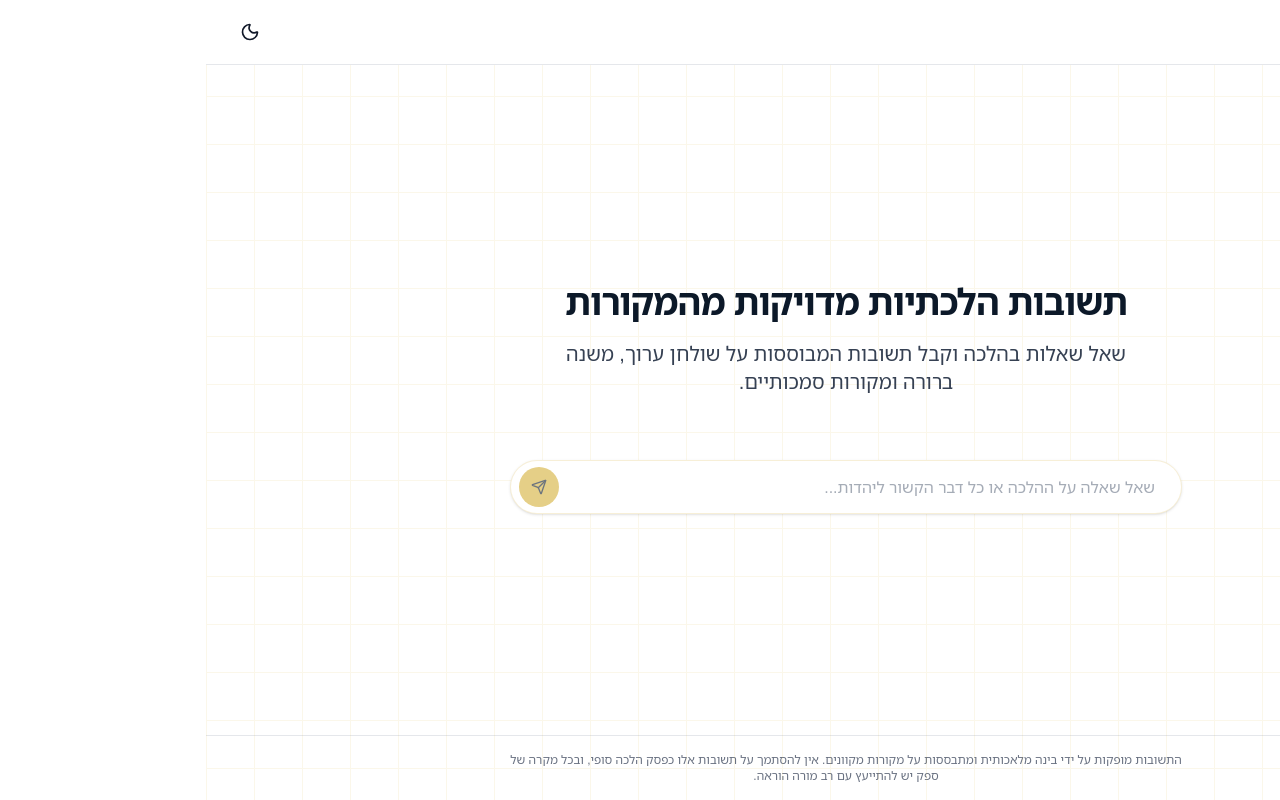
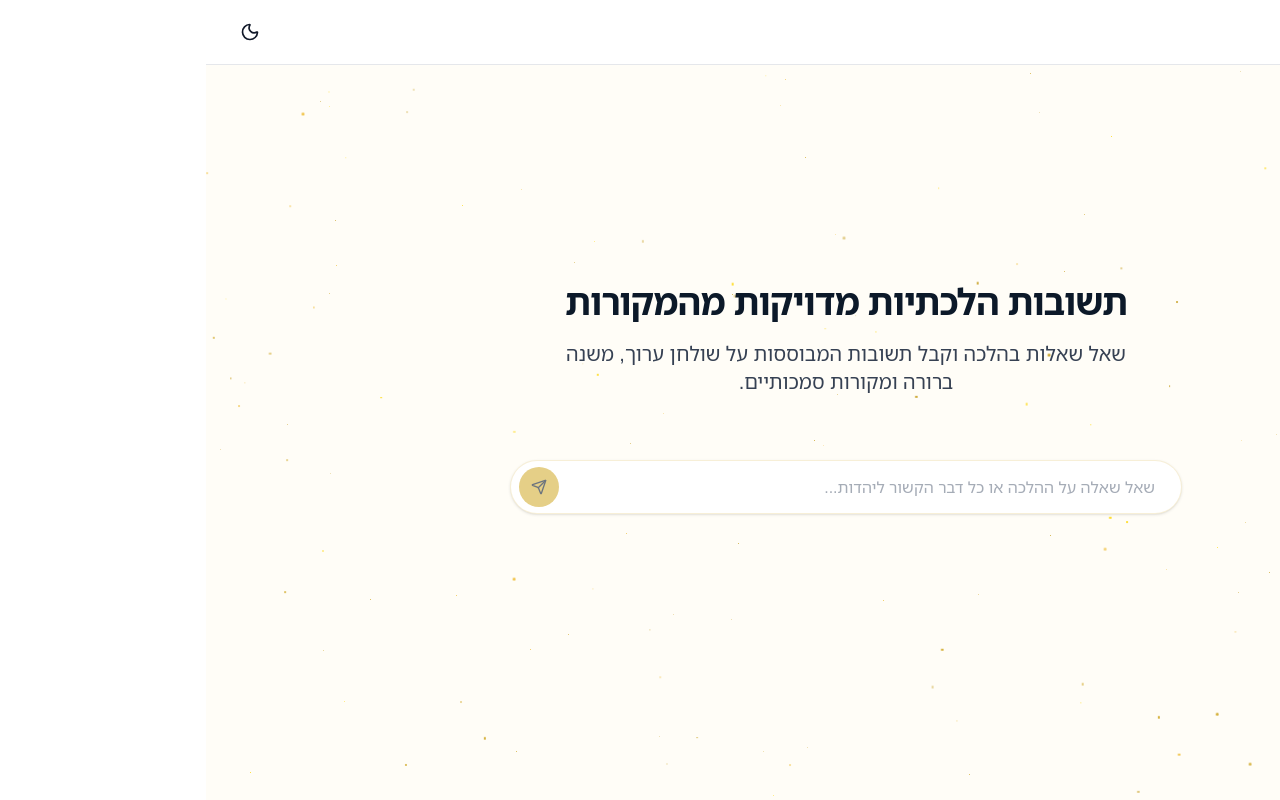
Before and after one commit to theben4x/halacha-ai, a Next.js app: page / in a window 1280 px wide. Built offline with nearby package versions, Linux system fonts and the light colour scheme.

Commit message:
prepping for golden stars background

```diff
--- a/app/components/BackgroundPattern.tsx
+++ b/app/components/BackgroundPattern.tsx
@@ -1,14 +1,172 @@
 "use client";
 
-/* Gold parallax stars – 3 layers, dark background. Only visible in dark mode. */
+import { useCallback, useEffect, useRef, useState } from "react";
 
+/* Gold star colors only */
+const GOLD_PALETTE = ["#d4af37", "#f0c040", "#c9a227", "#ffd700"];
+
+function pick<T>(arr: T[], i: number): T {
+  return arr[i % arr.length];
+}
+
+type StarData = { left: number; top: number; size: number; color: string; opacity: number; delay: number };
+
+function generateStars(
+  count: number,
+  sizeMin: number,
+  sizeMax: number,
+  opacity: number
+): StarData[] {
+  const stars: StarData[] = [];
+  for (let i = 0; i < count; i++) {
+    stars.push({
+      left: Math.random() * 100,
+      top: Math.random() * 100,
+      size: sizeMin + Math.random() * (sizeMax - sizeMin),
+      color: pick(GOLD_PALETTE, Math.floor(Math.random() * GOLD_PALETTE.length)),
+      opacity,
+      delay: Math.random() * 4,
+    });
+  }
+  return stars;
+}
+
+const LIGHT_BG = "#fffdf7";
+
+/* Light mode: white background + gold stars (3 layers, twinkle, mouse parallax) */
+function LightModeStars() {
+  const [starsLayer1, setStarsLayer1] = useState<StarData[]>([]);
+  const [starsLayer2, setStarsLayer2] = useState<StarData[]>([]);
+  const [starsLayer3, setStarsLayer3] = useState<StarData[]>([]);
+  const [mouse, setMouse] = useState({ x: 0, y: 0 });
+  const rafRef = useRef<number | null>(null);
+  const lastRef = useRef({ x: 0, y: 0 });
+
+  useEffect(() => {
+    setStarsLayer1(generateStars(80, 1, 1, 0.3));
+    setStarsLayer2(generateStars(50, 1, 2, 0.5));
+    setStarsLayer3(generateStars(35, 2, 3, 0.8));
+  }, []);
+
+  const onMouseMove = useCallback((e: MouseEvent) => {
+    lastRef.current = { x: e.clientX, y: e.clientY };
+    if (rafRef.current !== null) return;
+    rafRef.current = requestAnimationFrame(() => {
+      rafRef.current = null;
+      const { innerWidth, innerHeight } = window;
+      const x = (lastRef.current.x / innerWidth) * 2 - 1;
+      const y = (lastRef.current.y / innerHeight) * 2 - 1;
+      setMouse({ x, y });
+    });
+  }, []);
+
+  useEffect(() => {
+    window.addEventListener("mousemove", onMouseMove, { passive: true });
+    return () => {
+      window.removeEventListener("mousemove", onMouseMove);
+      if (rafRef.current !== null) cancelAnimationFrame(rafRef.current);
+    };
+  }, [onMouseMove]);
+
+  const speed1 = 12;
+  const speed2 = 28;
+  const speed3 = 48;
+  const tx1 = mouse.x * speed1;
+  const ty1 = mouse.y * speed1;
+  const tx2 = mouse.x * speed2;
+  const ty2 = mouse.y * speed2;
+  const tx3 = mouse.x * speed3;
+  const ty3 = mouse.y * speed3;
+
+  return (
+    <div
+      className="pointer-events-none fixed inset-0 z-[1] overflow-hidden dark:hidden"
+      aria-hidden
+      style={{ backgroundColor: LIGHT_BG }}
+    >
+      <div
+        className="star-layer absolute inset-0"
+        style={{
+          willChange: "transform",
+          transform: `translate(${tx1}px, ${ty1}px)`,
+        }}
+      >
+        {starsLayer1.map((s, i) => (
+          <span
+            key={i}
+            className="star-twinkle-light absolute rounded-full"
+            style={{
+              left: `${s.left}%`,
+              top: `${s.top}%`,
+              width: s.size,
+              height: s.size,
+              backgroundColor: s.color,
+              opacity: s.opacity,
+              transform: "translate(-50%, -50%)",
+              animationDelay: `${s.delay}s`,
+            }}
+          />
+        ))}
+      </div>
+      <div
+        className="star-layer absolute inset-0"
+        style={{
+          willChange: "transform",
+          transform: `translate(${tx2}px, ${ty2}px)`,
+        }}
+      >
+        {starsLayer2.map((s, i) => (
+          <span
+            key={i}
+            className="star-twinkle-light absolute rounded-full"
+            style={{
+              left: `${s.left}%`,
+              top: `${s.top}%`,
+              width: s.size,
+              height: s.size,
+              backgroundColor: s.color,
+              opacity: s.opacity,
+              transform: "translate(-50%, -50%)",
+              animationDelay: `${s.delay}s`,
+            }}
+          />
+        ))}
+      </div>
+      <div
+        className="star-layer absolute inset-0"
+        style={{
+          willChange: "transform",
+          transform: `translate(${tx3}px, ${ty3}px)`,
+        }}
+      >
+        {starsLayer3.map((s, i) => (
+          <span
+            key={i}
+            className="star-twinkle-light absolute rounded-full"
+            style={{
+              left: `${s.left}%`,
+              top: `${s.top}%`,
+              width: s.size,
+              height: s.size,
+              backgroundColor: s.color,
+              opacity: s.opacity,
+              transform: "translate(-50%, -50%)",
+              animationDelay: `${s.delay}s`,
+            }}
+          />
+        ))}
+      </div>
+    </div>
+  );
+}
+
+/* Dark mode: existing gold stars on deep night (unchanged) */
 const GOLD = "#FFD700";
 const GOLDENROD = "#DAA520";
 const DARK_GOLD = "#B8860B";
 
 type Star = { left: number; top: number; size: number; glow?: boolean; twinkle?: boolean; color: string };
 
-/* Layer 1: far (small, slow) */
 const LAYER_BACK: Star[] = [
   { left: 5, top: 10, size: 2, color: GOLD, twinkle: true },
   { left: 18, top: 22, size: 2, color: GOLDENROD },
@@ -27,7 +185,6 @@
   { left: 38, top: 88, size: 2, color: GOLDENROD },
 ];
 
-/* Layer 2: mid (medium, medium speed) */
 const LAYER_MID: Star[] = [
   { left: 10, top: 25, size: 3, color: GOLD, glow: true },
   { left: 25, top: 12, size: 3, color: GOLDENROD, twinkle: true },
@@ -47,7 +204,6 @@
   { left: 95, top: 88, size: 3, color: GOLDENROD, twinkle: true },
 ];
 
-/* Layer 3: front (slightly larger, faster) */
 const LAYER_FRONT: Star[] = [
   { left: 14, top: 18, size: 4, color: GOLD, glow: true, twinkle: true },
   { left: 36, top: 32, size: 4, color: GOLDENROD, twinkle: true },
@@ -84,7 +240,7 @@
   );
 }
 
-function StarLayer({
+function DarkStarLayer({
   stars,
   layerClass,
 }: {
@@ -103,29 +259,16 @@
 export default function BackgroundPattern() {
   return (
     <>
-      {/* Light mode: subtle grid (original) */}
-      <div
-        className="pointer-events-none fixed inset-0 z-[1] overflow-hidden opacity-[0.1] dark:opacity-0"
-        aria-hidden
-        style={{
-          backgroundImage: `
-            linear-gradient(var(--halacha-gold) 1px, transparent 1px),
-            linear-gradient(90deg, var(--halacha-gold) 1px, transparent 1px),
-            linear-gradient(135deg, var(--halacha-gold) 0.5px, transparent 0.5px)
-          `,
-          backgroundSize: "48px 48px, 48px 48px, 32px 32px",
-          backgroundPosition: "0 0, 0 0, 0 0",
-        }}
-      />
+      <LightModeStars />
       {/* Dark mode: gold parallax stars on deep night background */}
       <div
         className="pointer-events-none fixed inset-0 z-[1] overflow-hidden dark:block hidden"
         aria-hidden
         style={{ background: "linear-gradient(180deg, #030712 0%, #020617 50%, #0a0a0f 100%)" }}
       >
-        <StarLayer stars={LAYER_BACK} layerClass="star-layer--back" />
-        <StarLayer stars={LAYER_MID} layerClass="star-layer--mid" />
-        <StarLayer stars={LAYER_FRONT} layerClass="star-layer--front" />
+        <DarkStarLayer stars={LAYER_BACK} layerClass="star-layer--back" />
+        <DarkStarLayer stars={LAYER_MID} layerClass="star-layer--mid" />
+        <DarkStarLayer stars={LAYER_FRONT} layerClass="star-layer--front" />
       </div>
     </>
   );
--- a/app/globals.css
+++ b/app/globals.css
@@ -160,3 +160,19 @@
 .star--glow {
   box-shadow: 0 0 8px #ffd700, 0 0 12px rgba(255, 215, 0, 0.4);
 }
+
+/* Light-mode gold stars: gentle twinkle with staggered delay */
+@keyframes starTwinkleLight {
+  0%,
+  100% {
+    opacity: 1;
+  }
+  50% {
+    opacity: 0.4;
+  }
+}
+
+.star-twinkle-light {
+  animation: starTwinkleLight 4s ease-in-out infinite;
+  will-change: opacity;
+}
```
